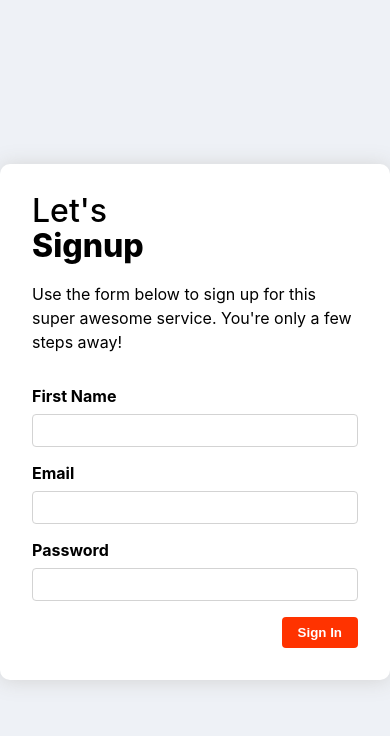
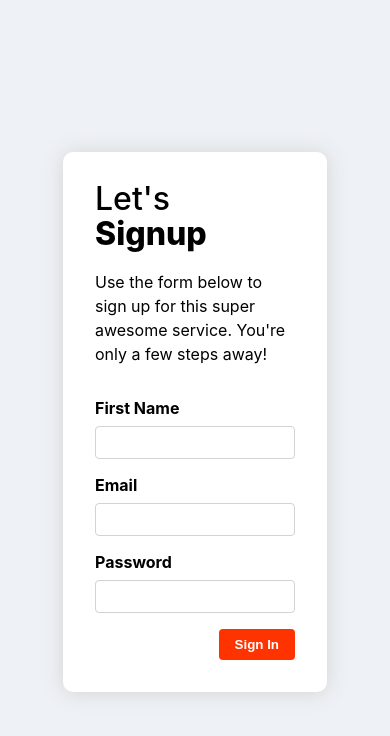
Before and after one commit to jleahwolff/flipgrid-challenge, a React (Create React App) app in the folder flipgrid-challenge/: page / in a window 390 px wide. Shown: the top 736 px of the page. Built offline with nearby package versions, Linux system fonts and the light colour scheme.

Commit message:
Done with responsiveness and cleanup

```diff
--- a/flipgrid-challenge/src/App.css
+++ b/flipgrid-challenge/src/App.css
@@ -81,6 +81,8 @@ p{
 .errors{
   color: #ff3300;
   padding: .5rem 0;
+  position: relative;
+  animation: erro .5s infinite;
 }
 
 .errors-input{
@@ -90,3 +92,37 @@ p{
   /* outline: none; */
   box-sizing: border-box;
 }
+
+/* KEYFRAMES */
+@keyframes erro {
+  0% {transform: translateX(20px)}
+  50% {transform: translateX(-20px)}
+  100% {transform: translateX(0px)}
+}
+
+
+/* MEDIA QUERIES */
+
+@media screen and (max-width: 900px){
+.box{
+  max-width: 400px;
+}
+}
+
+@media screen and (max-width: 768px){
+  .box{
+    max-width: 300px;
+  }
+  }
+
+  @media screen and (max-width: 600px){
+    .box{
+      max-width: 250px;
+    }
+    }
+
+  @media screen and (max-width: 480px){
+    .box{
+      max-width: 200px;
+    }
+    }
--- a/flipgrid-challenge/src/components/History.js
+++ /dev/null
@@ -1,2 +0,0 @@
-import {createBrowserHistory} from 'history';
-export default createBrowserHistory();
--- a/flipgrid-challenge/src/components/Login.js
+++ b/flipgrid-challenge/src/components/Login.js
@@ -8,36 +8,17 @@ import { useHistory } from 'react-router-dom';
 // Form validation - errors created if requirements not met
 const SignupSchema = Yup.object().shape({
 firstName: Yup.string()
-    .min(1, 'Name must be at least 1 character long.')
-    .required('First name required'),
+    .required('First name required.'),
 password: Yup.string()
     .min(2, 'Password must be 6 characters long.')
     .max(20, 'Password is too long. Max 20 characters.')
-    .required('Password is required'),
-email: Yup.string().email('Valid email required').required('Valid email required'),
+    .required('Password is required.'),
+email: Yup.string().email('Valid email required.').required('Valid email required.'),
 });
-
-
-// Pushes us to the Success Page after successful login
-// const OnSuccess = (e) => {
-    //     console.log('running');
-    //     // e.preventDefault();
-    //     const history = useHistory();
-    //     history.push('/success')
-    //     alert('success');
-    // };
-const HandleSubmit = (values, actions) => {
-    actions.setSubmitting(true)
-    console.log(values)
-    console.log(actions)
-
-
-}
 
 const Login = ({userInfo, setUserInfo}) => {
 
     const history  = useHistory();
-    console.log(userInfo);
 
     return(
     <div className='login-box'>
@@ -54,9 +35,8 @@ const Login = ({userInfo, setUserInfo}) => {
     initialValues={userInfo}
     validationSchema={SignupSchema}
     onSubmit={(values, actions) => {
-        HandleSubmit(values, actions)
+        actions.setSubmitting(true)
         setUserInfo(values)
-        // console.log('submitted');
         history.push('/success')
     }}>
 
@@ -69,15 +49,10 @@ const Login = ({userInfo, setUserInfo}) => {
         <div className='form-input'>
         <label className='label' htmlFor='email'>{errors.email && touched.email ? <span className='errors'>{errors.email}</span>: 'Email'}</label>
         {errors.email && touched.email ? <Field name="email" type="email" className='errors-input'/> : <Field name="email" type="email" className='input'/>}
-        {/* {errors.email && touched.email ?
-        <div className='errors'>{errors.email}</div> : null} */}
         </div>
         <div className='form-input'>
-        <label className='label' htmlFor='password'>Password</label>
-        <Field name="password" className='input' type='password'/>
-        {/* {errors.password && touched.password ? (
-            <div className='errors'>{errors.password}</div>
-        ) : null} */}
+        <label className='label' htmlFor='password'>{errors.password && touched.password ? <span className='errors'>{errors.password}</span>: 'Password'}</label>
+        {errors.password && touched.password ? <Field name="password" className='errors-input' type='password'/> : <Field name="password" className='input' type='password'/>}
         </div>
         <Button buttonType='submit' buttonText='Sign In'/>
         </Form>
--- a/flipgrid-challenge/src/components/Success.js
+++ b/flipgrid-challenge/src/components/Success.js
@@ -4,7 +4,6 @@ import '../App.css';
 import Button from './reusableComponents/Button';
 
 function Success({userInfo}){
-    console.log('success', userInfo)
 
     return(
         <div>
--- a/flipgrid-challenge/src/index.js
+++ b/flipgrid-challenge/src/index.js
@@ -4,11 +4,10 @@ import './index.css';
 import App from './App';
 import reportWebVitals from './reportWebVitals';
 import { BrowserRouter } from 'react-router-dom';
-import History from './components/History';
 
 ReactDOM.render(
   <React.StrictMode>
-    <BrowserRouter history={History}>
+    <BrowserRouter>
     <App />
     </BrowserRouter>
   </React.StrictMode>,
```
Also changed, not shown: flipgrid-challenge/src/components/Fail.js (deleted, +0 -120 lines).
